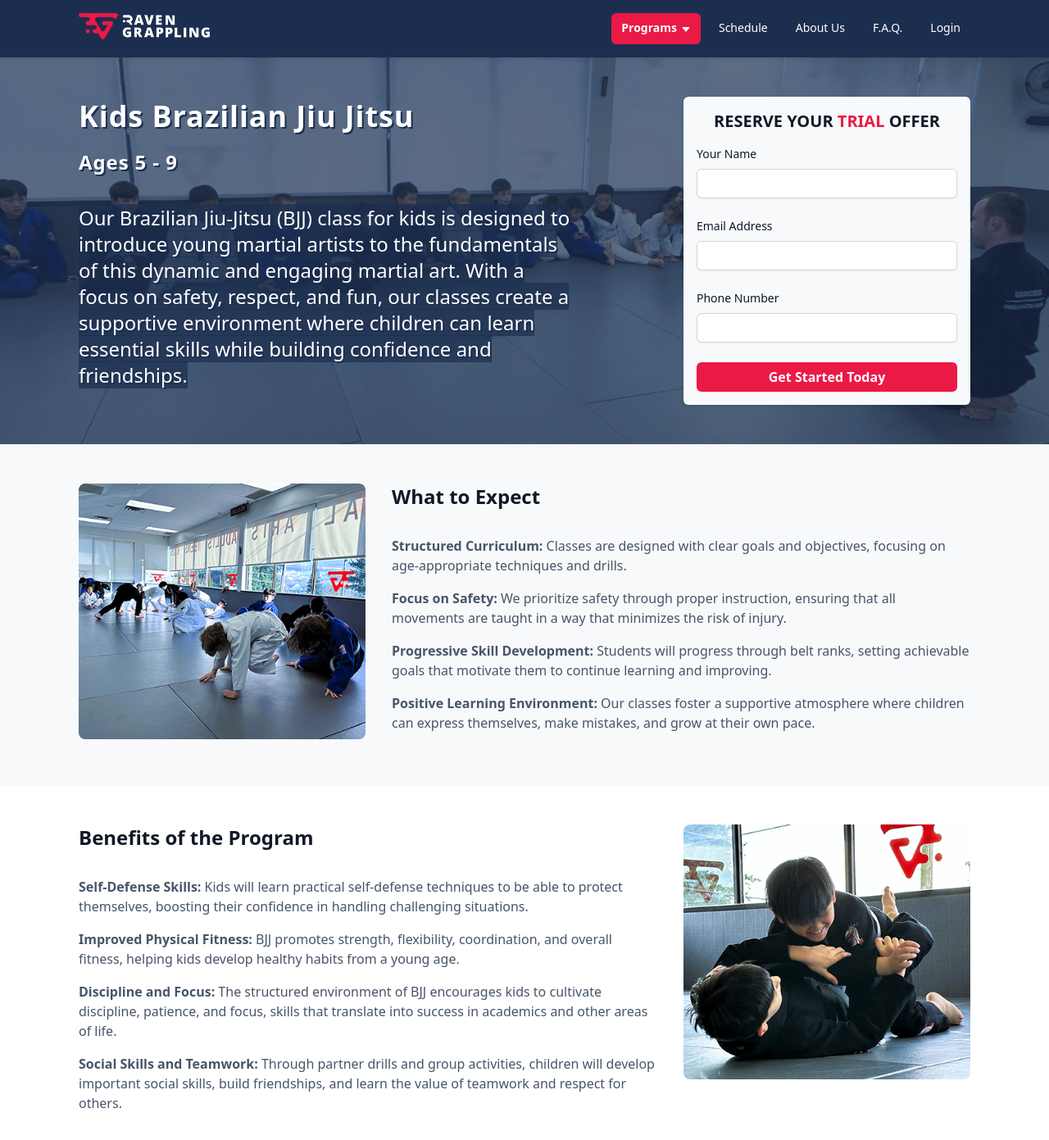
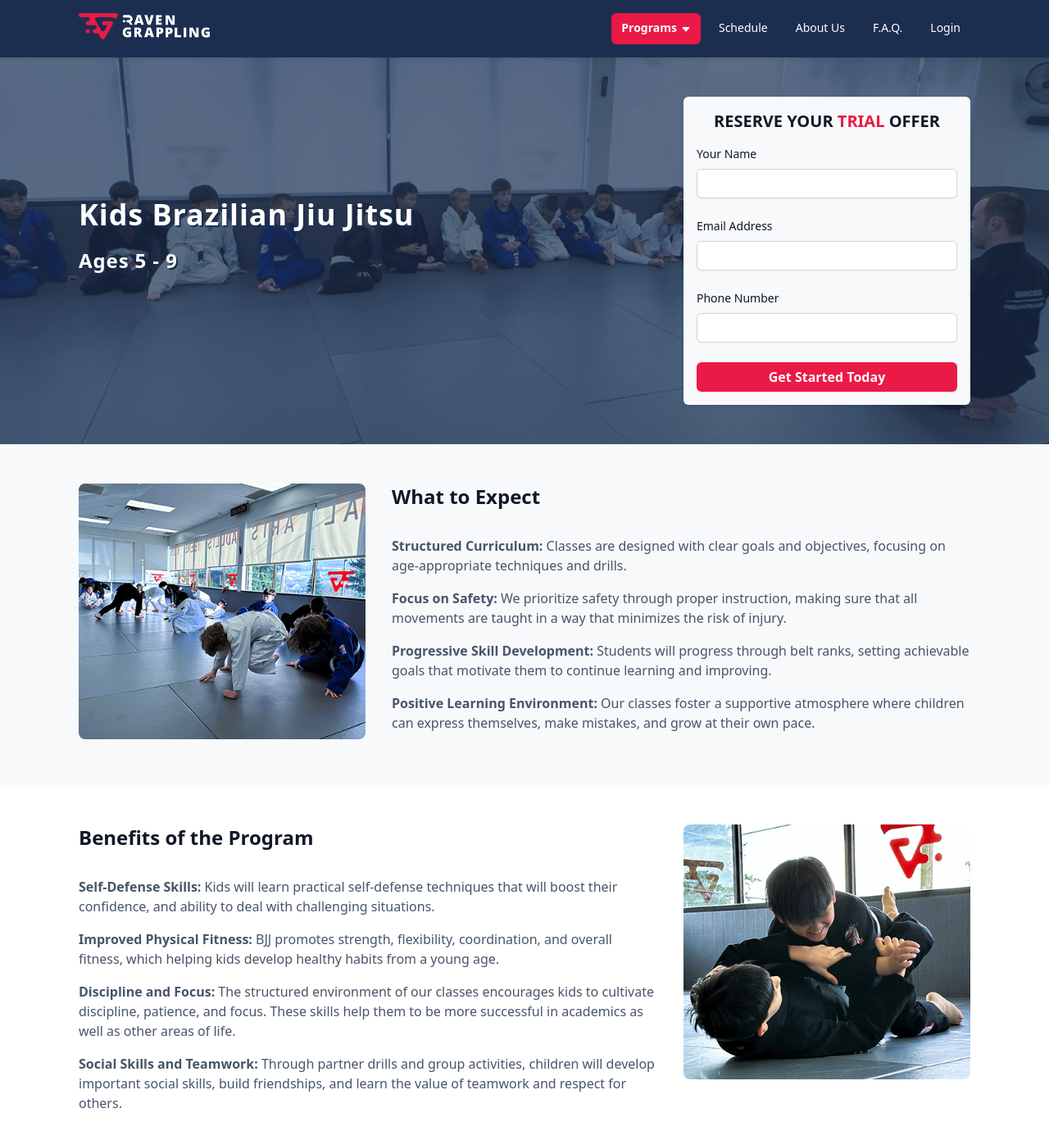
Before and after one commit to RavenGrappling/RavenGrappling.github.io, a Jekyll site: the page built from pages/kids.html, in a window 1280 px wide and 1400 px high. Shown: the top 1391 px of the window at 82% size. Built offline with Jekyll 4.4.1, drawn with Linux system fonts in a browser that asks for light colours; some of the changed text lies outside the part shown.

Commit message:
Update kids.html

```diff
--- a/pages/kids.html
+++ b/pages/kids.html
@@ -11,11 +11,6 @@ permalink: /kids-brazilian-jiu-jitsu-coquitlam
         Kids Brazilian Jiu Jitsu
         <small>Ages 5 - 9</small>
       </h1>
-      <p>
-        <span>
-          Our Brazilian Jiu-Jitsu (BJJ) class for kids is designed to introduce young martial artists to the fundamentals of this dynamic and engaging martial art. With a focus on safety, respect, and fun, our classes create a supportive environment where children can learn essential skills while building confidence and friendships.
-        </span>
-      </p>
     </div>
 
     {% include leads_form.html program="kids" %}
@@ -33,7 +28,7 @@ permalink: /kids-brazilian-jiu-jitsu-coquitlam
         </p>
         <p>
           <strong>Focus on Safety:</strong>
-          We prioritize safety through proper instruction, ensuring that all movements are taught in a way that minimizes the risk of injury.
+          We prioritize safety through proper instruction, making sure that all movements are taught in a way that minimizes the risk of injury.
         </p>
         <p>
           <strong>Progressive Skill Development:</strong>
@@ -59,15 +54,15 @@ permalink: /kids-brazilian-jiu-jitsu-coquitlam
 
       <p>
         <strong>Self-Defense Skills:</strong>
-        Kids will learn practical self-defense techniques to be able to protect themselves, boosting their confidence in handling challenging situations.
+        Kids will learn practical self-defense techniques that will boost their confidence, and ability to deal with challenging situations.
       </p>
       <p>
         <strong>Improved Physical Fitness:</strong>
-        BJJ promotes strength, flexibility, coordination, and overall fitness, helping kids develop healthy habits from a young age.
+        BJJ promotes strength, flexibility, coordination, and overall fitness, which helping kids develop healthy habits from a young age.
       </p>
       <p>
         <strong>Discipline and Focus:</strong>
-        The structured environment of BJJ encourages kids to cultivate discipline, patience, and focus, skills that translate into success in academics and other areas of life.
+        The structured environment of our classes encourages kids to cultivate discipline, patience, and focus. These skills help them to be more successful in academics as well as other areas of life.
       </p>
       <p>
         <strong>Social Skills and Teamwork:</strong>
@@ -84,10 +79,10 @@ permalink: /kids-brazilian-jiu-jitsu-coquitlam
 <div class="section-bg">
   <section>
     <h2 class="text-center">
-      Read some of the Reviews
+      What Parents Think About Us
     </h2>
     <p class="subheader text-center">
-      and a lot more on
+      read others just like it on
       <a href="{{ site.reviews_url }}" target="_blank">
         Google
       </a>
```
